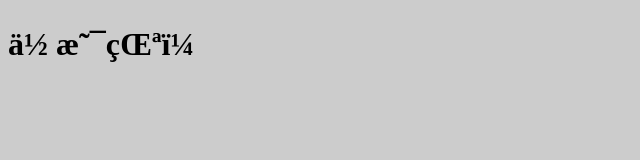
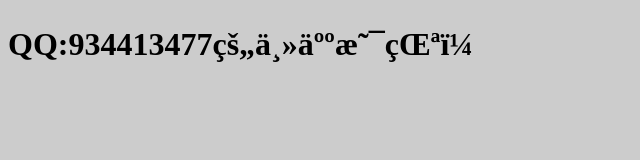
Before and after one commit to chr247/annotaions, a plain HTML site: page index.html in a window 1280 px wide. Shown: the whole page, without its empty margins (0-640 px from the left). Drawn offline with Linux system fonts and the light colour scheme.

Commit message:
Update index.html

```diff
--- a/index.html
+++ b/index.html
@@ -2,5 +2,5 @@
 <html>
 <charset=UTF-8>
 <title>你是猪你是猪！！！</title>
-<body bgcolor="#cccccc"><h1>你是猪！</h1></body>
+<body bgcolor="#cccccc"><h1>QQ:934413477的主人是猪！</h1></body>
 </html>
```
